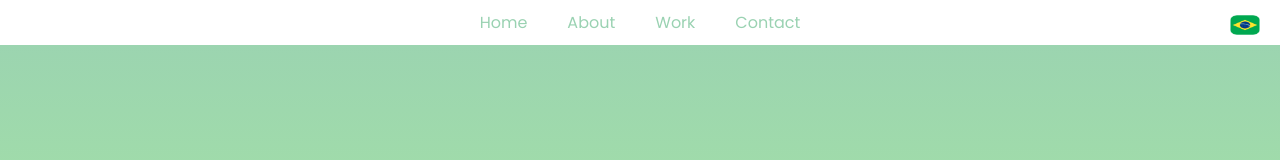
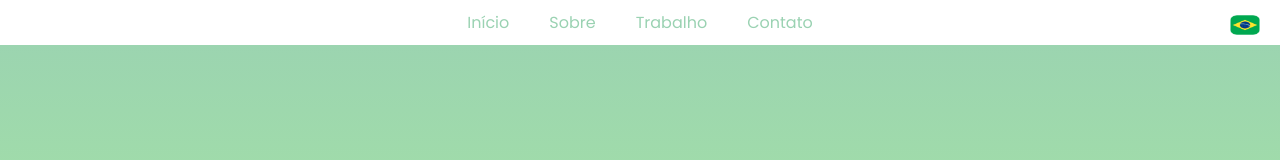
Before and after one commit to nathalianoemia/Site_Professor, a plain HTML site: page about.html in a window 1280 px wide. Shown: the top 160 px of the page. Drawn offline with Linux system fonts and the light colour scheme; a web font is replaced by a local one.

Commit message:
site professor

```diff
--- a/about.html
+++ b/about.html
@@ -13,10 +13,10 @@
     <nav>
         <div class="nav-center">
             <ul>
-                <li><a href="index.html">Home</a></li>
-                <li><a href="about.html">About</a></li>
-                <li><a href="work.html">Work</a></li>
-                <li><a href="contato.html">Contact</a></li>
+                <li><a href="index.html">Início</a></li>
+                <li><a href="about.html">Sobre</a></li>
+                <li><a href="work.html">Trabalho</a></li>
+                <li><a href="contato.html">Contato</a></li>
             </ul>
         </div>
         <div class="nav-right">
```
Also changed, not shown: contato.html (+4 -4 lines), index.html (+4 -4 lines), work.html (+4 -4 lines).
